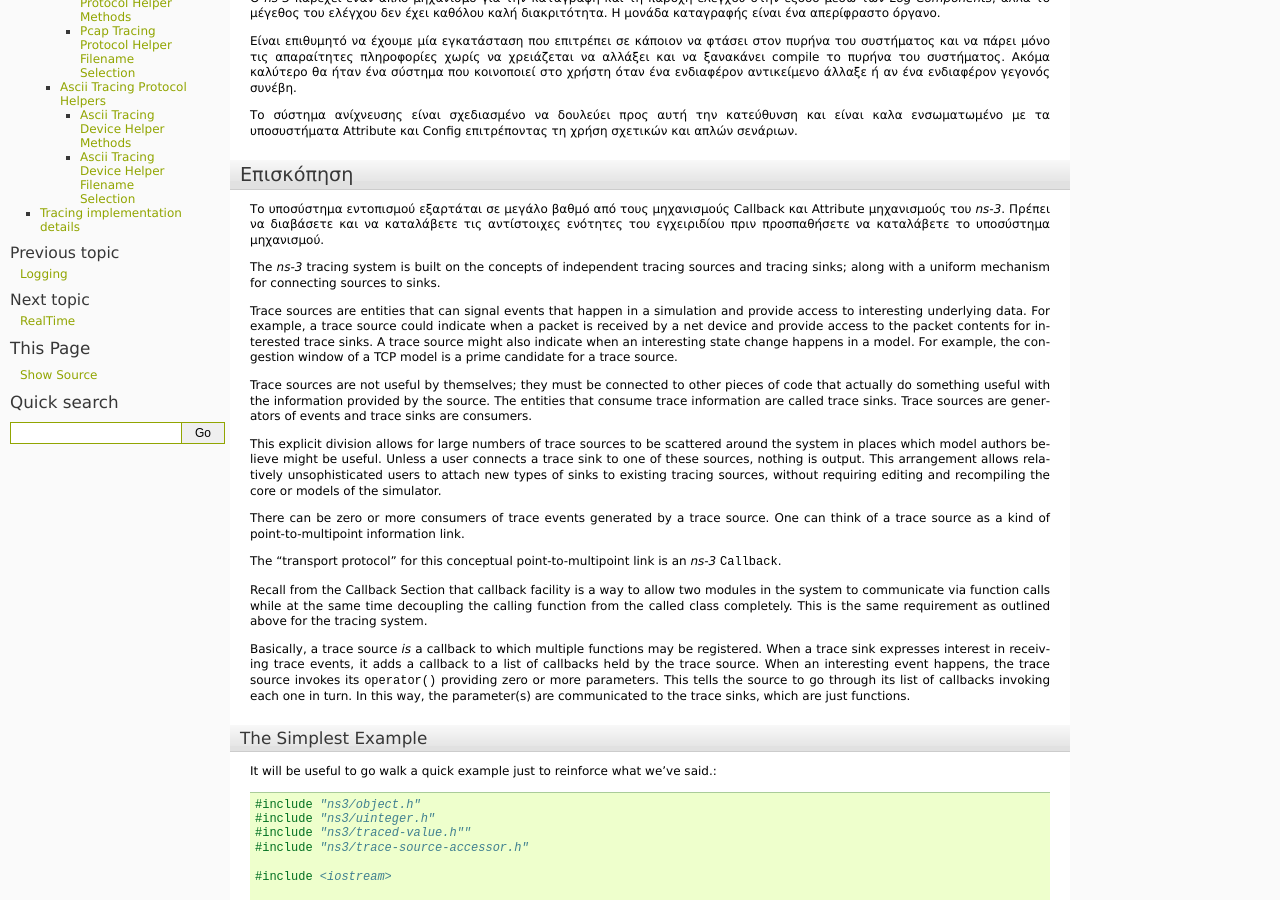
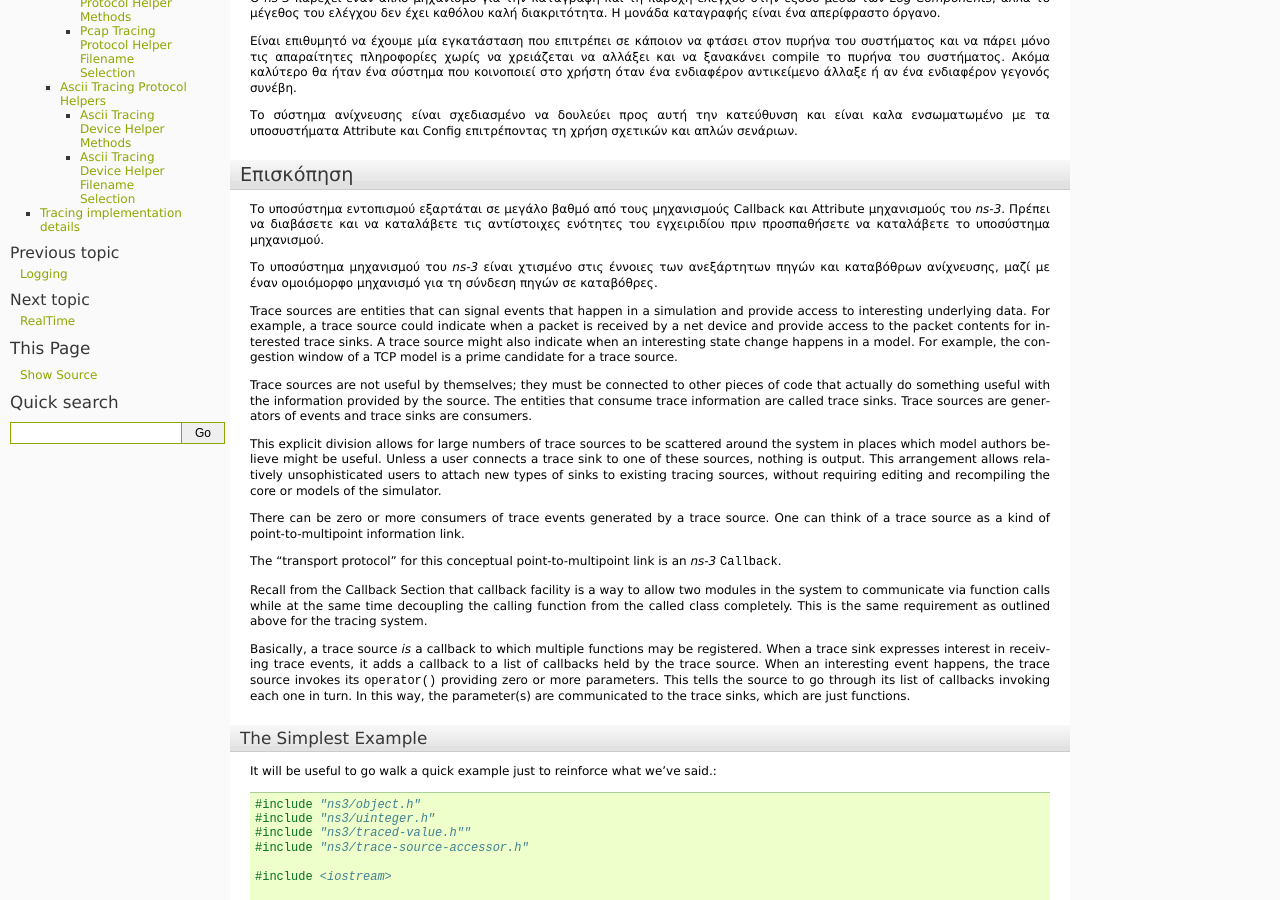
Before and after one commit to maupatras/ns3_team_2B, a Sphinx documentation site: the page built from ns-3.22/doc/manual-gr/source/tracing.rst, in a window 1280 px wide and 900 px high, scrolled down 553 px. Built offline with Sphinx 7.4.7, drawn with Linux system fonts in a browser that asks for light colours; formulas are drawn with MathJax 3; pages that are not in the unit, such as notebooks, are missing from menus.

Commit message:
Update tracing.rst

```diff
--- a/ns-3.22/doc/manual-gr/source/tracing.rst
+++ b/ns-3.22/doc/manual-gr/source/tracing.rst
@@ -123,9 +123,15 @@ Eπισκόπηση
 Attribute μηχανισμούς του |ns3|. Πρέπει να διαβάσετε και να καταλάβετε τις αντίστοιχες ενότητες
 του εγχειριδίου πριν προσπαθήσετε να καταλάβετε το υποσύστημα μηχανισμού.
 
-The |ns3| tracing system is built on the concepts of independent tracing sources
-and tracing sinks; along with a uniform mechanism for connecting sources to
-sinks.
+..
+ The |ns3| tracing system is built on the concepts of independent tracing sources
+ and tracing sinks; along with a uniform mechanism for connecting sources to
+ sinks.
+
+Το υποσύστημα μηχανισμού του  |ns3| είναι χτισμένο στις έννοιες των ανεξάρτητων πηγών και καταβόθρων
+ανίχνευσης, μαζί με έναν ομοιόμορφο μηχανισμό για τη σύνδεση πηγών σε καταβόθρες.
+
+
 
 Trace sources are entities that can signal events that happen in a simulation
 and provide access to interesting underlying data. For example, a trace source
```
